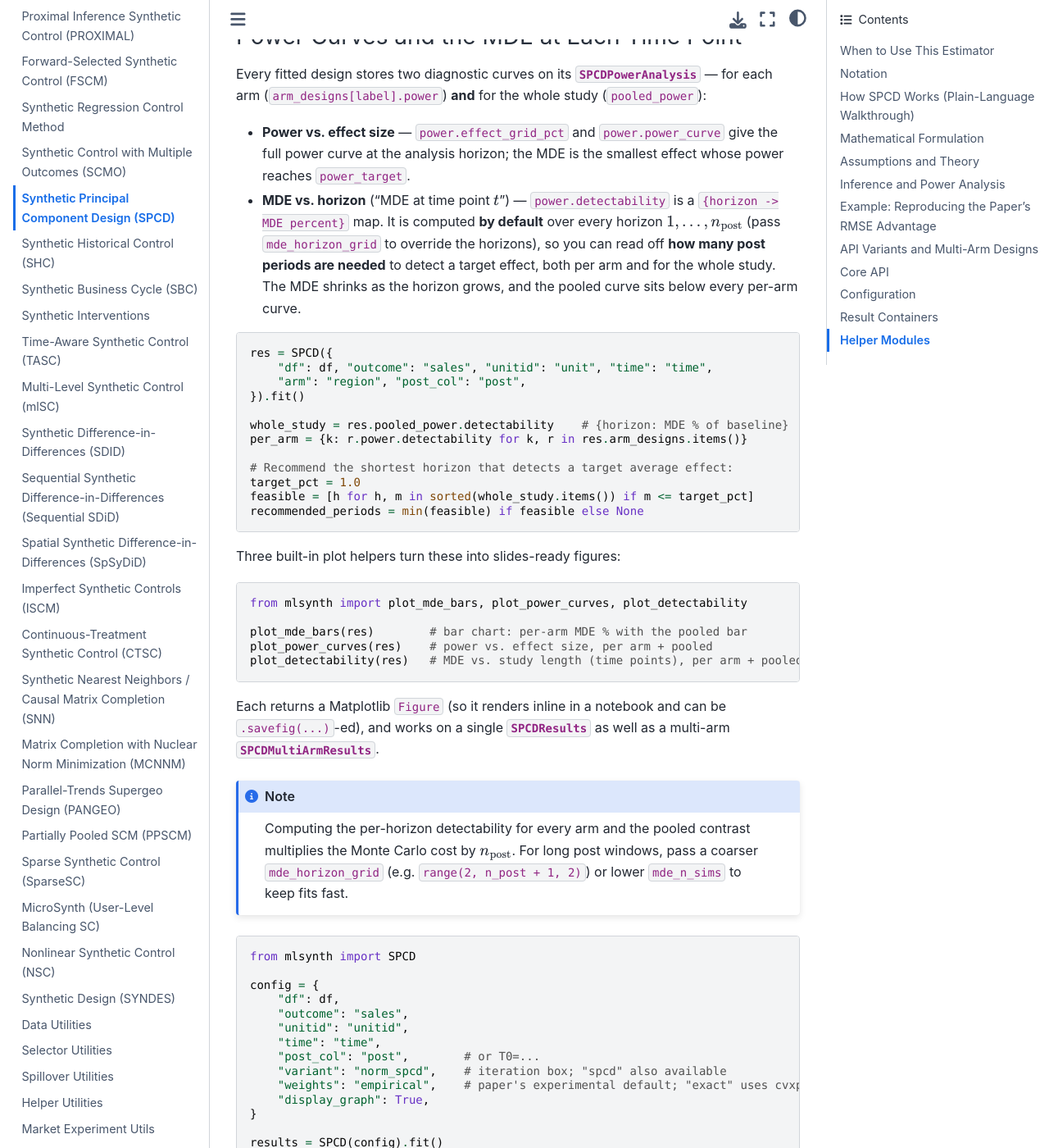
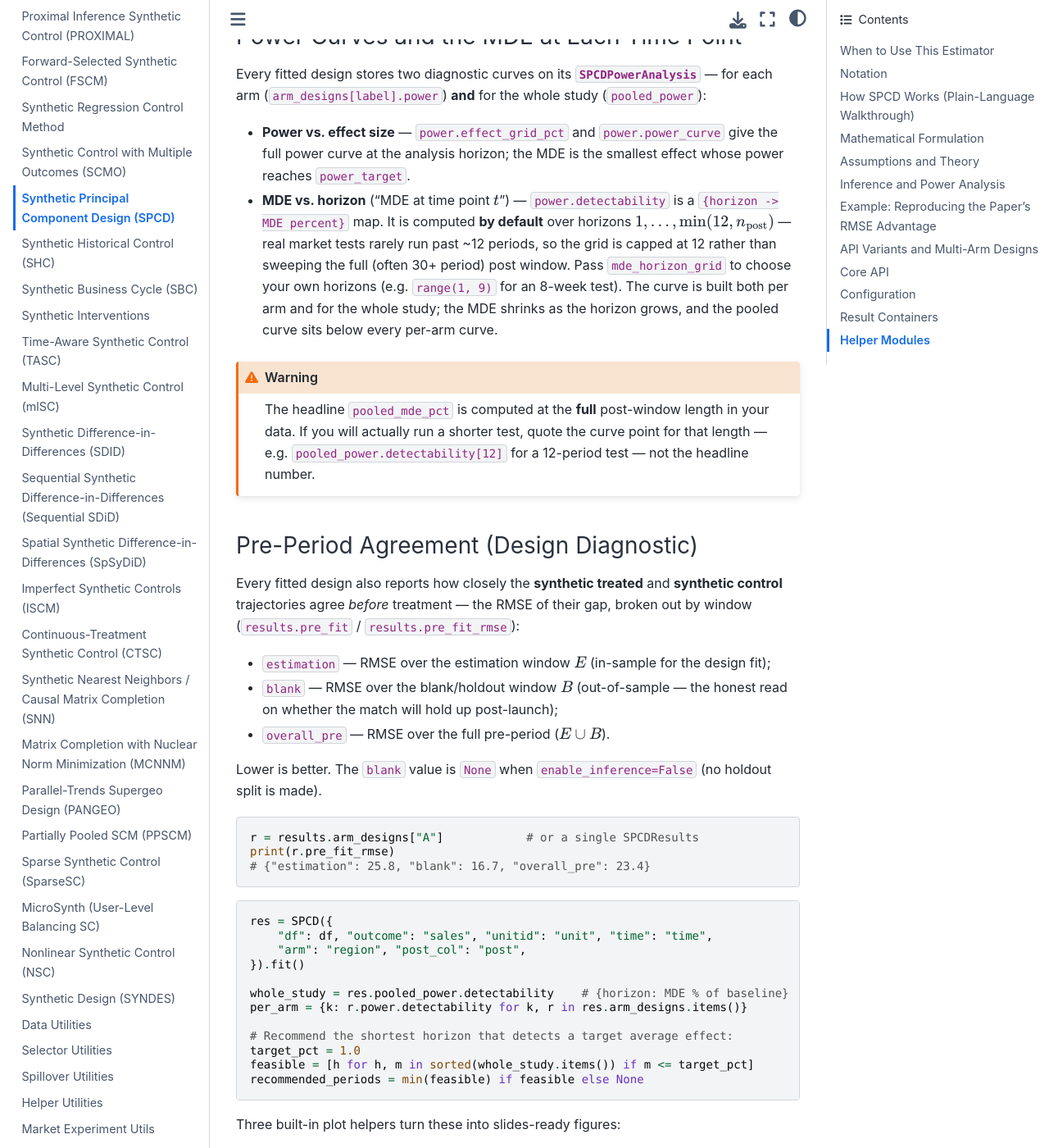
Before and after one commit to jgreathouse9/mlsynth, a Sphinx documentation site: the page built from docs/spcd.rst, in a window 1280 px wide and 1400 px high, scrolled down 14928 px. Shown: the whole window at 82% size. Built offline with Sphinx 7.4.7 and the Sphinx Book theme 1.1.4, drawn with Linux system fonts in a browser that asks for light colours; pages that are not in the unit, such as notebooks, are missing from menus.

Commit message:
Add files via upload

```diff
--- a/docs/spcd.rst
+++ b/docs/spcd.rst
@@ -778,11 +778,43 @@ Every fitted design stores two diagnostic curves on its
   the MDE is the smallest effect whose power reaches ``power_target``.
 * **MDE vs. horizon** ("MDE at time point :math:`t`") —
   ``power.detectability`` is a ``{horizon -> MDE percent}`` map. It is
-  computed **by default** over every horizon :math:`1, \dots, n_{\text{post}}`
-  (pass ``mde_horizon_grid`` to override the horizons), so you can read off
-  **how many post periods are needed** to detect a target effect, both per
-  arm and for the whole study. The MDE shrinks as the horizon grows, and the
-  pooled curve sits below every per-arm curve.
+  computed **by default** over horizons
+  :math:`1, \dots, \min(12, n_{\text{post}})` — real market tests rarely run
+  past ~12 periods, so the grid is capped at 12 rather than sweeping the full
+  (often 30+ period) post window. Pass ``mde_horizon_grid`` to choose your own
+  horizons (e.g. ``range(1, 9)`` for an 8-week test). The curve is built both
+  per arm and for the whole study; the MDE shrinks as the horizon grows, and
+  the pooled curve sits below every per-arm curve.
+
+.. warning::
+
+   The headline ``pooled_mde_pct`` is computed at the **full** post-window
+   length in your data. If you will actually run a shorter test, quote the
+   curve point for that length — e.g. ``pooled_power.detectability[12]`` for a
+   12-period test — not the headline number.
+
+Pre-Period Agreement (Design Diagnostic)
+^^^^^^^^^^^^^^^^^^^^^^^^^^^^^^^^^^^^^^^^^
+
+Every fitted design also reports how closely the **synthetic treated** and
+**synthetic control** trajectories agree *before* treatment — the RMSE of
+their gap, broken out by window (``results.pre_fit`` /
+``results.pre_fit_rmse``):
+
+* ``estimation`` — RMSE over the estimation window :math:`E` (in-sample for
+  the design fit);
+* ``blank`` — RMSE over the blank/holdout window :math:`B` (out-of-sample —
+  the honest read on whether the match will hold up post-launch);
+* ``overall_pre`` — RMSE over the full pre-period (:math:`E \cup B`).
+
+Lower is better. The ``blank`` value is ``None`` when
+``enable_inference=False`` (no holdout split is made).
+
+.. code-block:: python
+
+   r = results.arm_designs["A"]            # or a single SPCDResults
+   print(r.pre_fit_rmse)
+   # {"estimation": 25.8, "blank": 16.7, "overall_pre": 23.4}
 
 .. code-block:: python
 
```
